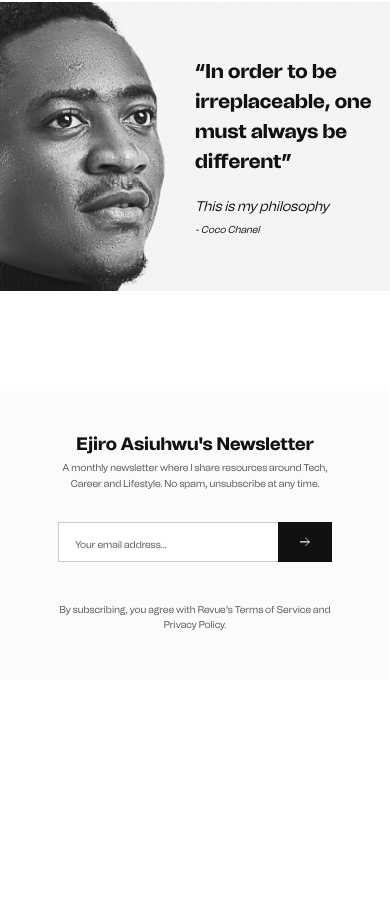
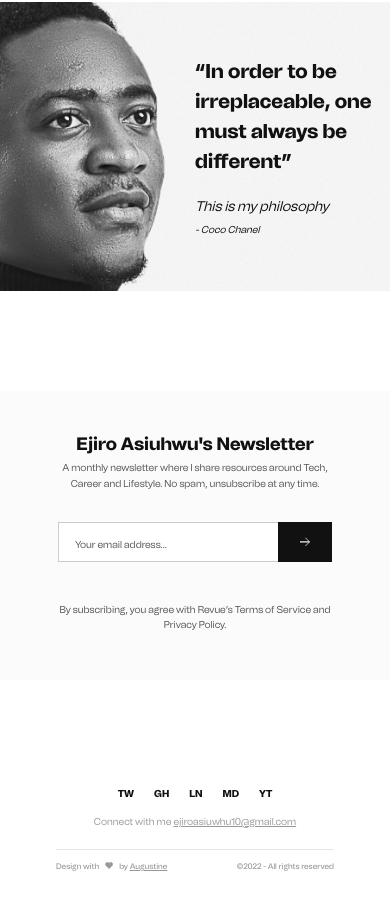
Before and after one commit to ejirocodes/portfolio-1, a Next.js app: page / in a window 390 px wide. Shown: the part 5454-6364 px from the top of the page. Before the commit the page ends 6234 px from the top, so only its background shows below. Built offline with nearby package versions, Linux system fonts and the light colour scheme.

Commit message:
responsive footer

```diff
--- a/components/shared/Footer.tsx
+++ b/components/shared/Footer.tsx
@@ -2,23 +2,47 @@ import { socials } from "../../data/social";
 
 export const Footer = () => {
   return (
-    <footer className=" text-gray3 border-gray2 container-space">
-      <div className="border-t border-solid flex items-center justify-between pt-[50px]   ">
+    <footer className=" text-gray3 border-gray2 container-space md:pb-[100px] pb-[50px]">
+      <ul className="flex items-center justify-center">
+          {socials.map((social) => (
+            <li key={social.title} className="md:mr-[60px] mr-[20px] last:mr-0">
+              <a
+                href={social.url}
+                aria-label={social.arialLabel}
+                target="_blank"
+                rel="noopener noreferrer"
+                className=" md:text-[18px] text-[10px] text-dark font-extrabold"
+              >
+                {social.title}
+              </a>
+            </li>
+          ))}
+        </ul>
+      <p className="pt-[10px] pb-[20px] text-center md:text-[20px] text-[10px]">
+        Connect with me{" "}
+        <a href="mailto:ejiroasiuwhu10@gmail.com " className="underline">ejiroasiuwhu10@gmail.com</a>
+      </p>
+      <div className="border-t border-solid font-medium md:text-[16px] text-[8px] flex items-center justify-between md:pt-[50px]  pt-[10px]   ">
         <div>
           <p
             aria-label="Augustine Asiuwhu - Product Designer"
-            className="flex items-center text-[20px] font-medium"
+            className="flex items-center"
           >
             Design with
+            <a className=" inline-flex md:w-[15px] w-[8px] mx-[6px] cursor-pointer"
+                href="https://www.linkedin.com/in/augustine-asiuwhu/"
+                target="_blank"
+                rel="noopener noreferrer"
+            >
             <svg
-              width="18"
-              height="17"
               viewBox="0 0 18 17"
               fill="none"
               xmlns="http://www.w3.org/2000/svg"
-              className="mx-[10px]"
+              className="hover:scale-[1.7] transition-all "
             >
               <path
+                          className="hover:fill-red-500 hover:stroke-red-500 transition-all "
+
                 fillRule="evenodd"
                 clipRule="evenodd"
                 d="M13.086 0.52832C11.8928 0.52832 10.7503 1.01085 9.91833 1.86617L9.26551 2.53925L8.60638 1.86617C7.77445 1.01087 6.63199 0.52832 5.43882 0.52832C4.24565 0.52832 3.10319 1.01087 2.27126 1.86617C0.524165 3.66867 0.524165 6.53279 2.27126 8.33528L9.26551 15.4708L16.2535 8.33528C18.0005 6.53279 18.0005 3.66867 16.2535 1.86617C15.4215 1.01089 14.2791 0.52832 13.086 0.52832Z"
@@ -28,12 +52,15 @@ export const Footer = () => {
                 strokeLinecap="square"
               />
             </svg>
+
+            </a>
             <span>
               by{" "}
               <a
                 href="https://www.linkedin.com/in/augustine-asiuwhu/"
                 target="_blank"
                 rel="noopener noreferrer"
+                className="underline"
                 aria-label="Augustine Asiuwhu on LinkedIn"
               >
                 Augustine
@@ -42,30 +69,12 @@ export const Footer = () => {
           </p>
         </div>
 
-        <ul className="flex items-center">
-          {socials.map((social) => (
-            <li key={social.title}>
-              <a
-                href={social.url}
-                aria-label={social.arialLabel}
-                target="_blank"
-                rel="noopener noreferrer"
-                className="mr-[60px] text-dark font-extrabold"
-              >
-                {social.title}
-              </a>
-            </li>
-          ))}
-        </ul>
 
-        <small className=" md:text-[20px] font-medium">
+
+        <small className="md:text-[16px] text-[8px]">
           &copy;{new Date().getFullYear()} - All rights reserved
         </small>
       </div>
-      <p className="md:pt-[40px] text-center">
-        Connect with me{" "}
-        <a href="mailto:ejiroasiuwhu10@gmail.com">ejiroasiuwhu10@gmail.com</a>
-      </p>
     </footer>
   );
 };
--- a/pages/_app.tsx
+++ b/pages/_app.tsx
@@ -14,7 +14,7 @@ function MyApp({ Component, pageProps }: AppProps) {
       {/* <NavMain /> */}
       <div className="mt-[100px]">
         <Component {...pageProps} />
-        {/* <Footer /> */}
+        <Footer />
       </div>
     </NavProvider>
   );
--- a/styles/globals.css
+++ b/styles/globals.css
@@ -146,7 +146,7 @@
 .btn10:hover::before,
 .btn1O:hover::before {
   opacity: 1;
-  width: 116%;
+  width: 136%;
 }
 .btn10:hover::after,
 .btn1O:hover::after {
```
